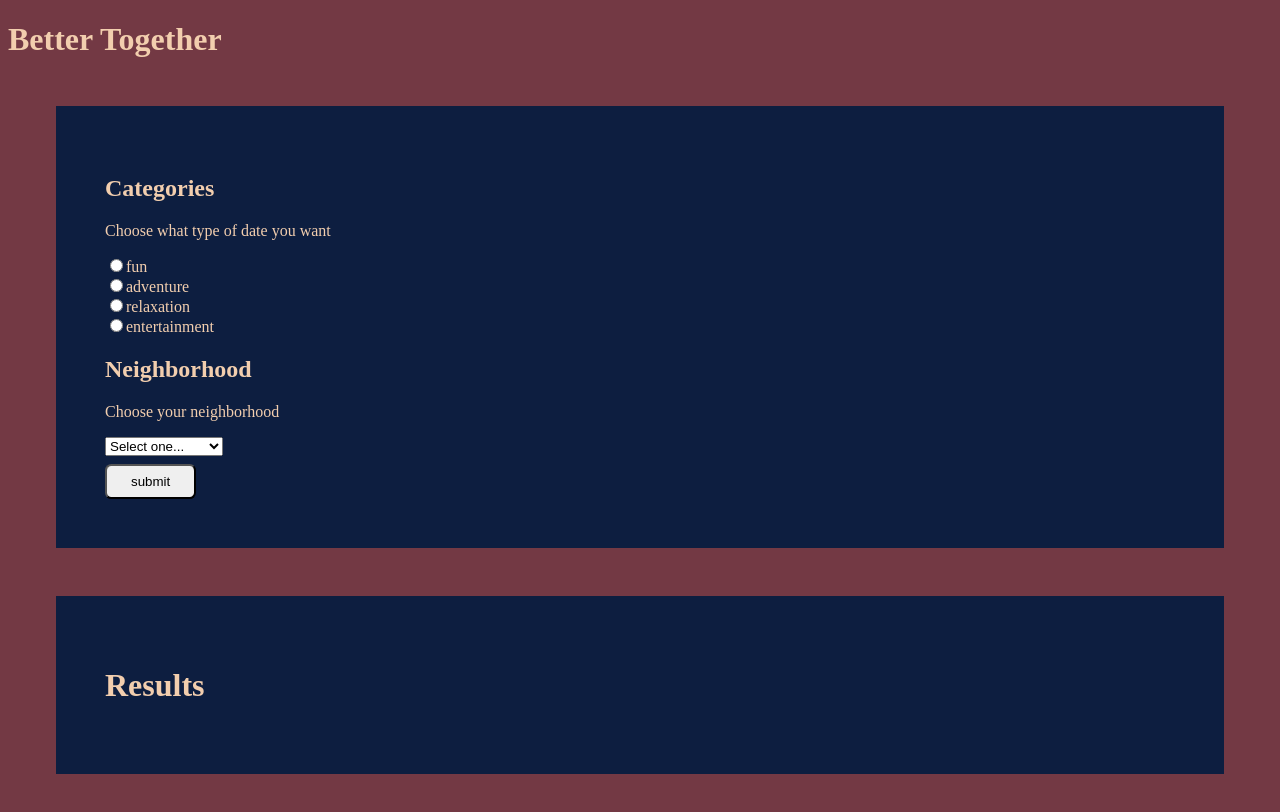
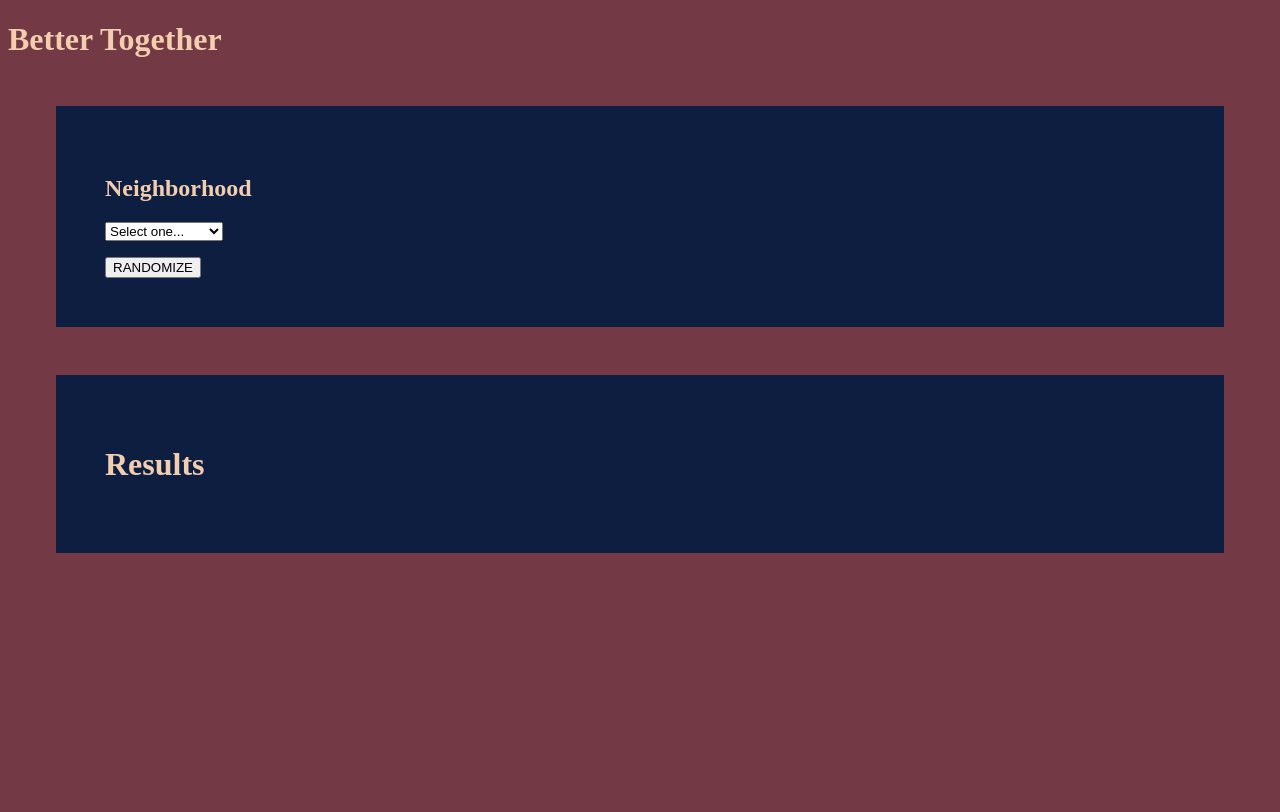
Before and after one commit to CS36TeamWobbegong/Lazy-Date, a React app: page / in a window 1280 px wide. Shown: the top 812 px of the page. Built offline with nearby package versions, Linux system fonts and the light colour scheme.

Commit message:
add randomize button and functionality

```diff
--- a/client/App.jsx
+++ b/client/App.jsx
@@ -10,28 +10,41 @@ class App extends Component {
         this.state = {
             //results from server
             results: [],
-            optionCategory: ["games", "arts and culture", "outdoor", "culinary"],
-            optionDescription: ["fun", "adventure", "relaxation", "entertainment"],
+            optionCategory: ["Games", "Arts and culture", "Outdoor", "Culinary"],
+            optionDescription: ["Fun", "Adventure", "Relaxation", "Entertainment"],
             optionLocation: [
                 { city: "Santa Monica", zipcode: 90401 },
                 { city: "West Hollywood", zipcode: 90069 },
                 { city: "Studio City", zipcode: 91604 },
-                { city: "DTLA", zipcode: 90017 }
-            ]
+                { city: "Downtown LA", zipcode: 90017 }
+            ],
+            dateType: null,
         }
-        this.handleSubmit = this.handleSubmit.bind(this)
+        this.handleSubmit = this.handleSubmit.bind(this);
+        this.randomize = this.randomize.bind(this);
+    }
+
+    randomize() {
+        // grab one random category
+        const category = this.state.optionCategory[Math.floor(Math.random() * this.state.optionCategory.length)];
+        const description = this.state.optionDescription[Math.floor(Math.random() * this.state.optionDescription.length)];
+        // one random description
+        this.setState({
+            dateType: `${category},${description}`
+        });
+
     }
 
     handleSubmit(e) {
         e.preventDefault();
-        const categories = `${e.target.optionDescription.value},${this.state.optionCategory[Math.floor(Math.random() * this.state.optionCategory.length)]}`;
+        const categories = `${this.state.dateType}`;
         const location = e.target.location.value;
-
+        if (location === "Select one..." || !categories){
+            return;
+        }
 
         fetch(`/api/search/yelp/${categories}/${location}`)
-            .then((data) => {
-                return data.json();
-            })
+            .then((data) => data.json())
             .then((jsonData) => {
                 this.setState({
                     results: jsonData
@@ -46,7 +59,7 @@ class App extends Component {
         return (
             <div>
                 <h1 className="title">Better Together</h1>
-                <CategoriesContainer handleSubmit={this.handleSubmit} optionLocation={this.state.optionLocation} optionDescription={this.state.optionDescription} />
+                <CategoriesContainer handleSubmit={this.handleSubmit} optionLocation={this.state.optionLocation} optionDescription={this.state.optionDescription} randomize={this.randomize} dateType={this.state.dateType} />
                 <ResultsContainer results={this.state.results} />
             </div>
         )
--- a/client/components/Results.jsx
+++ b/client/components/Results.jsx
@@ -9,7 +9,7 @@ export class Results extends Component {
         return (
             <div className='resultBox'>
               <figure className='resultImage'>
-                <img src={result.image_url} alt="Image Here"/>
+                <img src={result.image_url} alt="Image failed to load"/>
               </figure>
               <div>
               <h3 className='resultName'>{result.name}</h3>
--- a/client/containers/CategoriesContainer.jsx
+++ b/client/containers/CategoriesContainer.jsx
@@ -8,24 +8,34 @@ class CategoriesContainer extends Component {
     render() {
         // const categories = ['concert', 'sports', 'hike', 'beach', 'skydive'];
         //optionDescription is from state
-        const optionDescription = this.props.optionDescription
-        const descriptionArray = [];
-        for (let i = 0; i < optionDescription.length; i++) {
-            descriptionArray.push(
-            <label key={i}>
-                <input type="radio" name="optionDescription" value={optionDescription[i]} id={optionDescription[i]} key={i} />
-                {optionDescription[i]}
-                <br></br>
-            </label>
-            );
-        }
+
+        // const optionDescription = this.props.optionDescription
+        // const descriptionArray = [];
+        // for (let i = 0; i < optionDescription.length; i++) {
+        //     descriptionArray.push(
+        //     <label key={i}>
+        //         <input type="radio" name="optionDescription" value={optionDescription[i]} id={optionDescription[i]} key={i} />
+        //         {optionDescription[i]}
+        //         <br></br>
+        //     </label>
+        //     );
+        // }
+
+
+
+
         //this.props.optionLocation
         const optionLocation = this.props.optionLocation;
         const locationArray = [];
         for (let i = 0; i < optionLocation.length; i++) {
             locationArray.push(
-                <option name="optionLocation" value={optionLocation[i].city} id={optionDescription[i].city} key={i}>{optionLocation[i].city}</option>
+                <option name="optionLocation" value={optionLocation[i].city} id={optionLocation[i].city} key={i}>{optionLocation[i].city}</option>
             )
+        }
+
+        let displayDateType;
+        if (this.props.dateType){
+            displayDateType = this.props.dateType.split(",").join(" and ")
         }
 
         return (
@@ -33,19 +43,18 @@ class CategoriesContainer extends Component {
 
 
                 <form onSubmit={this.props.handleSubmit}>
-                    <label>
+                    {/* <label>
                         <h2>Categories</h2>
                         <p>Choose what type of date you want</p>
                     </label>
-                    {descriptionArray}
+                    {descriptionArray} */}
                         <h2>Neighborhood</h2>
-                        <p>Choose your neighborhood</p>
                     <select id="location" name="location">
                     <option>Select one...</option>
                     {locationArray}
                     </select>
-                    <br></br>
-                    <input type="submit" value="submit" className="submit-btn" />
+                    <p>{displayDateType ? displayDateType : null}</p>
+                    <button onClick={this.props.randomize} >RANDOMIZE</button>
                 </form>
             </div>
         )
```
Also changed, not shown: 1 other file (tests, documents, lock files or other folders).
